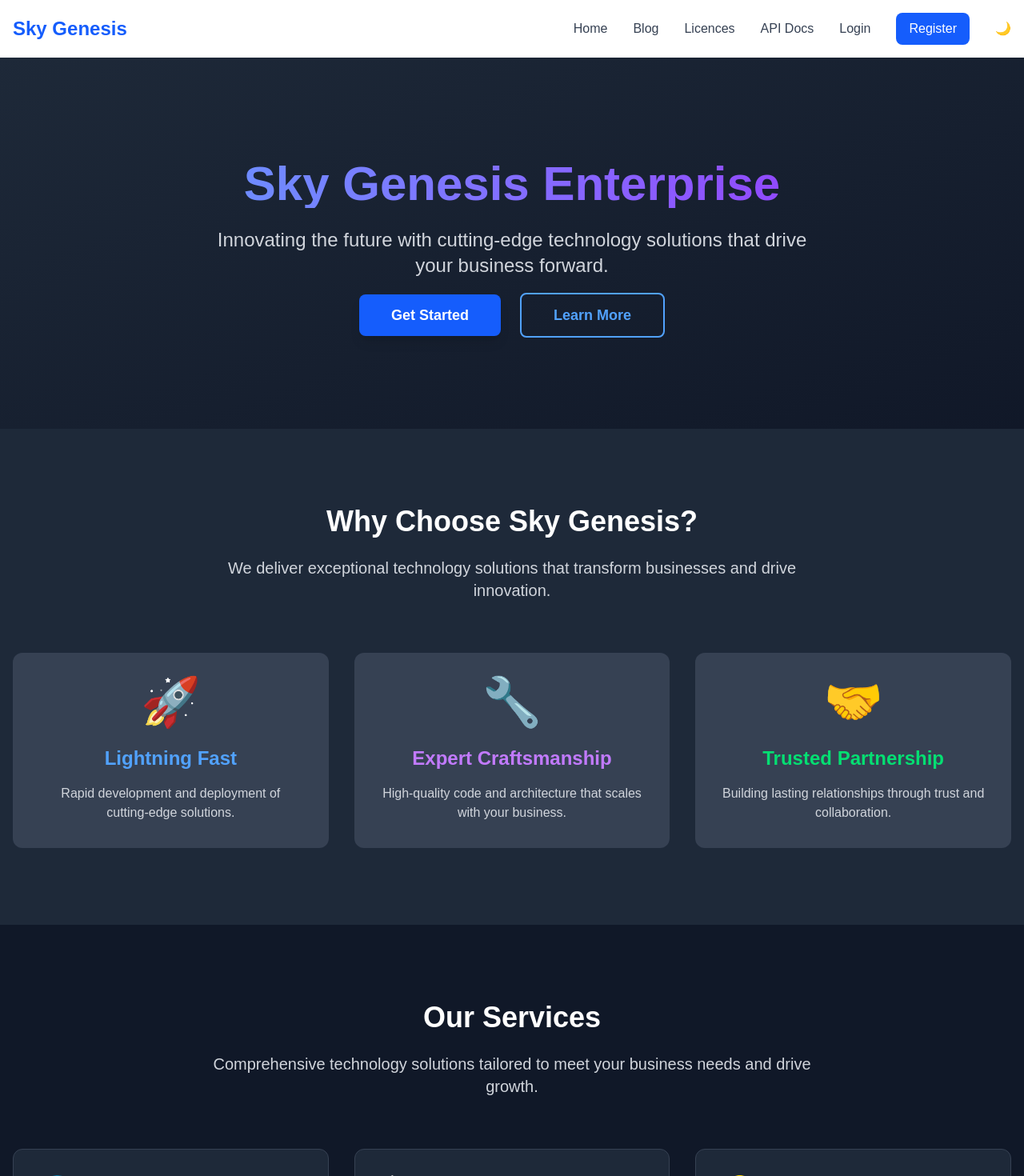
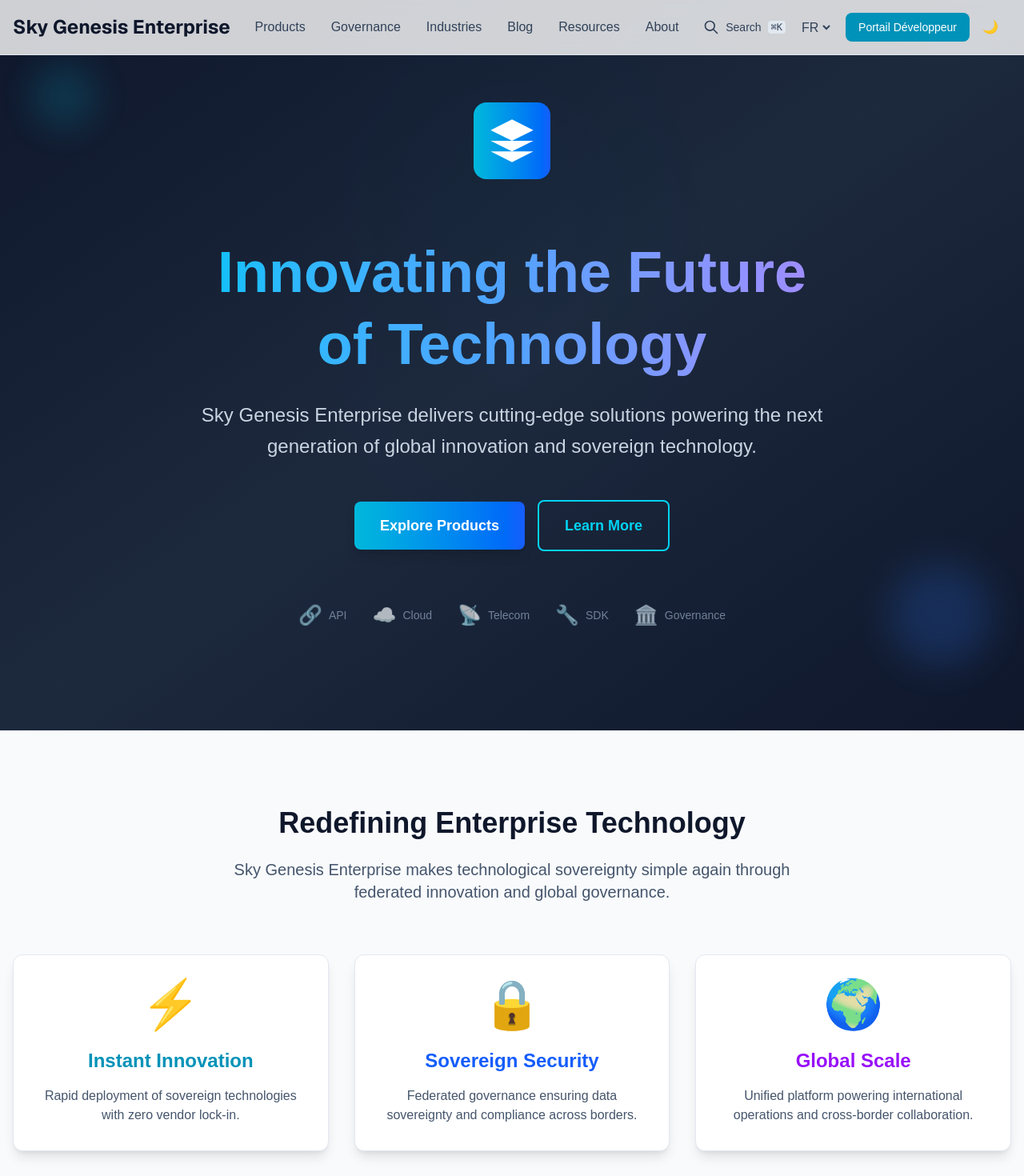
Before and after one commit to skygenesisenterprise/company-website, a Next.js app: page / in a window 1280 px wide. Shown: the top 1470 px of the page at 80% size. Built offline with nearby package versions, Linux system fonts and the light colour scheme.

Commit message:
Update Home page interface

```diff
--- a/api/services/authService.ts
+++ b/api/services/authService.ts
@@ -1,5 +1,5 @@
 import UserModel from '../models/userModel';
-import pool from '../config/database';
+import { pool } from '../config/database';
 import bcrypt from 'bcryptjs';
 import jwt from 'jsonwebtoken';
 
--- a/app/components/navbar.tsx
+++ b/app/components/navbar.tsx
@@ -6,6 +6,9 @@ import { useState, useEffect } from 'react';
 export default function Navbar() {
   const [isOpen, setIsOpen] = useState(false);
   const [isDark, setIsDark] = useState(false);
+  const [megaMenuOpen, setMegaMenuOpen] = useState<string | null>(null);
+  const [searchOpen, setSearchOpen] = useState(false);
+  const [language, setLanguage] = useState('FR');
 
   useEffect(() => {
     const theme = localStorage.getItem('theme');
@@ -16,6 +19,17 @@ export default function Navbar() {
       setIsDark(false);
       document.documentElement.classList.remove('dark');
     }
+  }, []);
+
+  useEffect(() => {
+    const handleKeyDown = (e: KeyboardEvent) => {
+      if ((e.metaKey || e.ctrlKey) && e.key === 'k') {
+        e.preventDefault();
+        setSearchOpen(true);
+      }
+    };
+    document.addEventListener('keydown', handleKeyDown);
+    return () => document.removeEventListener('keydown', handleKeyDown);
   }, []);
 
   const toggleTheme = () => {
@@ -30,49 +44,113 @@ export default function Navbar() {
     }
   };
 
+  const menuItems = [
+    { name: 'Products', href: '/products', hasMega: true },
+    { name: 'Governance', href: '/governance' },
+    { name: 'Industries', href: '/industries', hasMega: true },
+    { name: 'Blog', href: '/blog' },
+    { name: 'Resources', href: '/resources' },
+    { name: 'About', href: '/about' },
+  ];
+
+  const productsMega = [
+    { title: 'API Platform', desc: 'Powerful APIs for integration', icon: '🔗' },
+    { title: 'SDK Tools', desc: 'Developer kits for rapid deployment', icon: '🛠️' },
+    { title: 'Cloud Services', desc: 'Scalable cloud infrastructure', icon: '☁️' },
+    { title: 'Telecom Solutions', desc: 'Advanced telecom technologies', icon: '📡' },
+  ];
+
+  const industriesMega = [
+    { title: 'Federal Ministries', desc: 'Governmental operations', icon: '🏛️' },
+    { title: 'Tech Subsidiaries', desc: 'Innovation hubs', icon: '🏢' },
+    { title: 'Global Operations', desc: 'International presence', icon: '🌍' },
+    { title: 'Research Labs', desc: 'Cutting-edge R&D', icon: '🔬' },
+  ];
+
   return (
-    <nav className="bg-white dark:bg-gray-900 shadow-lg">
+    <nav className="fixed top-0 w-full z-50 bg-white/80 dark:bg-slate-900/80 backdrop-blur-md border-b border-slate-200 dark:border-slate-700">
       <div className="container mx-auto px-4">
         <div className="flex justify-between items-center py-4">
+          {/* Logo */}
           <div className="flex items-center">
-            <Link href="/" className="text-2xl font-bold text-blue-600 dark:text-blue-400">
-              Sky Genesis
+            <Link href="/" className="text-2xl font-bold text-slate-900 dark:text-white font-sans">
+              Sky Genesis Enterprise
             </Link>
           </div>
 
           {/* Desktop Menu */}
-           <div className="hidden md:flex space-x-8 items-center">
-             <Link href="/" className="text-gray-700 dark:text-gray-300 hover:text-blue-600 dark:hover:text-blue-400 transition">
-               Home
+          <div className="hidden lg:flex space-x-8 items-center relative">
+            {menuItems.map((item) => (
+              <div key={item.name} className="relative">
+                <Link
+                  href={item.href}
+                  className="text-slate-700 dark:text-slate-300 hover:text-cyan-600 dark:hover:text-cyan-400 transition font-medium"
+                  onMouseEnter={() => item.hasMega && setMegaMenuOpen(item.name)}
+                  onMouseLeave={() => setMegaMenuOpen(null)}
+                >
+                  {item.name}
                 </Link>
-             <Link href="/blog" className="text-gray-700 dark:text-gray-300 hover:text-blue-600 dark:hover:text-blue-400 transition">
-               Blog
+                {item.hasMega && megaMenuOpen === item.name && (
+                  <div
+                    className="absolute top-full left-0 mt-2 w-96 bg-white dark:bg-slate-800 shadow-xl rounded-lg p-6 border border-slate-200 dark:border-slate-700"
+                    onMouseEnter={() => setMegaMenuOpen(item.name)}
+                    onMouseLeave={() => setMegaMenuOpen(null)}
+                  >
+                    <div className="grid grid-cols-2 gap-4">
+                      {(item.name === 'Products' ? productsMega : industriesMega).map((sub) => (
+                        <Link key={sub.title} href={`${item.href}/${sub.title.toLowerCase().replace(/\s+/g, '-')}`} className="block p-3 rounded-lg hover:bg-slate-50 dark:hover:bg-slate-700 transition">
+                          <div className="text-2xl mb-2">{sub.icon}</div>
+                          <h3 className="font-semibold text-slate-900 dark:text-white">{sub.title}</h3>
+                          <p className="text-sm text-slate-600 dark:text-slate-400">{sub.desc}</p>
                         </Link>
-             <Link href="/licences" className="text-gray-700 dark:text-gray-300 hover:text-blue-600 dark:hover:text-blue-400 transition">
-               Licences
+                      ))}
+                    </div>
+                  </div>
+                )}
+              </div>
+            ))}
+          </div>
+
+          {/* Right Side */}
+          <div className="flex items-center space-x-4">
+            {/* Search */}
+            <button
+              onClick={() => setSearchOpen(true)}
+              className="hidden lg:flex items-center space-x-2 text-slate-700 dark:text-slate-300 hover:text-cyan-600 dark:hover:text-cyan-400 transition"
+            >
+              <svg className="w-5 h-5" fill="none" stroke="currentColor" viewBox="0 0 24 24">
+                <path strokeLinecap="round" strokeLinejoin="round" strokeWidth={2} d="M21 21l-6-6m2-5a7 7 0 11-14 0 7 7 0 0114 0z" />
+              </svg>
+              <span className="text-sm">Search</span>
+              <kbd className="text-xs bg-slate-200 dark:bg-slate-700 px-1 rounded">⌘K</kbd>
+            </button>
+
+            {/* Language Selector */}
+            <select
+              value={language}
+              onChange={(e) => setLanguage(e.target.value)}
+              className="bg-transparent text-slate-700 dark:text-slate-300 border-none focus:outline-none"
+            >
+              <option value="FR">FR</option>
+              <option value="EN">EN</option>
+              <option value="DE">DE</option>
+              <option value="NL">NL</option>
+            </select>
+
+            {/* CTA */}
+            <Link href="/developer-portal" className="hidden lg:block bg-cyan-600 text-white px-4 py-2 rounded-lg hover:bg-cyan-700 transition text-sm font-medium">
+              Portail Développeur
             </Link>
-             <Link href="/swagger" className="text-gray-700 dark:text-gray-300 hover:text-blue-600 dark:hover:text-blue-400 transition">
-               API Docs
-             </Link>
-             <Link href="/auth/login" className="text-gray-700 dark:text-gray-300 hover:text-blue-600 dark:hover:text-blue-400 transition">
-               Login
-             </Link>
-             <Link href="/auth/register" className="bg-blue-600 text-white px-4 py-2 rounded-lg hover:bg-blue-700 transition">
-               Register
-             </Link>
-             <button onClick={toggleTheme} className="text-gray-700 dark:text-gray-300 hover:text-blue-600 dark:hover:text-blue-400 transition">
+
+            {/* Theme Toggle */}
+            <button onClick={toggleTheme} className="text-slate-700 dark:text-slate-300 hover:text-cyan-600 dark:hover:text-cyan-400 transition">
               {isDark ? '☀️' : '🌙'}
             </button>
-           </div>
 
             {/* Mobile Menu Button */}
-           <div className="md:hidden flex items-center space-x-2">
-             <button onClick={toggleTheme} className="text-gray-700 dark:text-gray-300 hover:text-blue-600 dark:hover:text-blue-400 transition">
-               {isDark ? '☀️' : '🌙'}
-             </button>
             <button
               onClick={() => setIsOpen(!isOpen)}
-               className="text-gray-700 dark:text-gray-300 hover:text-blue-600 dark:hover:text-blue-400 focus:outline-none"
+              className="lg:hidden text-slate-700 dark:text-slate-300 hover:text-cyan-600 dark:hover:text-cyan-400 focus:outline-none"
             >
               <svg className="w-6 h-6" fill="none" stroke="currentColor" viewBox="0 0 24 24">
                 <path strokeLinecap="round" strokeLinejoin="round" strokeWidth={2} d={isOpen ? "M6 18L18 6M6 6l12 12" : "M4 6h16M4 12h16M4 18h16"} />
@@ -83,28 +161,43 @@ export default function Navbar() {
 
         {/* Mobile Menu */}
         {isOpen && (
-           <div className="md:hidden pb-4">
-             <Link href="/" className="block py-2 text-gray-700 dark:text-gray-300 hover:text-blue-600 dark:hover:text-blue-400 transition">
-               Home
+          <div className="lg:hidden pb-4 space-y-2">
+            {menuItems.map((item) => (
+              <div key={item.name}>
+                <Link href={item.href} className="block py-2 text-slate-700 dark:text-slate-300 hover:text-cyan-600 dark:hover:text-cyan-400 transition font-medium">
+                  {item.name}
                 </Link>
-             <Link href="/blog" className="block py-2 text-gray-700 dark:text-gray-300 hover:text-blue-600 dark:hover:text-blue-400 transition">
-               Blog
+                {item.hasMega && (
+                  <div className="ml-4 space-y-1">
+                    {(item.name === 'Products' ? productsMega : industriesMega).map((sub) => (
+                      <Link key={sub.title} href={`${item.href}/${sub.title.toLowerCase().replace(/\s+/g, '-')}`} className="block py-1 text-sm text-slate-600 dark:text-slate-400 hover:text-cyan-600 dark:hover:text-cyan-400 transition">
+                        {sub.icon} {sub.title}
                       </Link>
-             <Link href="/licences" className="block py-2 text-gray-700 dark:text-gray-300 hover:text-blue-600 dark:hover:text-blue-400 transition">
-               Licences
+                    ))}
+                  </div>
+                )}
+              </div>
+            ))}
+            <Link href="/developer-portal" className="block bg-cyan-600 text-white px-4 py-2 rounded-lg hover:bg-cyan-700 transition text-sm font-medium mt-4">
+              Portail Développeur
             </Link>
-             <Link href="/swagger" className="block py-2 text-gray-700 dark:text-gray-300 hover:text-blue-600 dark:hover:text-blue-400 transition">
-               API Docs
-             </Link>
-             <Link href="/auth/login" className="block py-2 text-gray-700 dark:text-gray-300 hover:text-blue-600 dark:hover:text-blue-400 transition">
-               Login
-             </Link>
-             <Link href="/auth/register" className="block py-2 bg-blue-600 text-white px-4 py-2 rounded-lg hover:bg-blue-700 transition mt-2">
-               Register
-             </Link>
-             <button onClick={toggleTheme} className="block py-2 text-gray-700 dark:text-gray-300 hover:text-blue-600 dark:hover:text-blue-400 transition">
-               {isDark ? '☀️ Light' : '🌙 Dark'}
+          </div>
+        )}
+
+        {/* Search Modal */}
+        {searchOpen && (
+          <div className="fixed inset-0 bg-black/50 flex items-center justify-center z-50" onClick={() => setSearchOpen(false)}>
+            <div className="bg-white dark:bg-slate-800 p-6 rounded-lg w-full max-w-md mx-4" onClick={(e) => e.stopPropagation()}>
+              <input
+                type="text"
+                placeholder="Search docs, API, articles..."
+                className="w-full px-4 py-2 border border-slate-300 dark:border-slate-600 rounded-lg focus:outline-none focus:ring-2 focus:ring-cyan-500 bg-transparent"
+                autoFocus
+              />
+              <button onClick={() => setSearchOpen(false)} className="mt-4 text-sm text-slate-500 hover:text-slate-700 dark:hover:text-slate-300">
+                Close (Esc)
               </button>
+            </div>
           </div>
         )}
       </div>
--- a/app/page.tsx
+++ b/app/page.tsx
@@ -2,52 +2,124 @@ export default function Home() {
   return (
     <div className="min-h-screen bg-gray-900 dark:bg-gray-900 text-white">
       {/* Hero Section */}
-      <section className="bg-gradient-to-br from-gray-800 to-gray-900 text-white py-32">
-        <div className="container mx-auto px-4 text-center">
+      <section className="relative overflow-hidden bg-gradient-to-br from-slate-900 via-slate-800 to-slate-900 text-white py-32">
+        {/* Background Pattern */}
+        <div className="absolute inset-0 opacity-10">
+          <div className="absolute inset-0 bg-[radial-gradient(circle_at_50%_50%,rgba(56,189,248,0.1),transparent_50%)]"></div>
+          <div className="absolute top-0 left-1/2 transform -translate-x-1/2 w-96 h-96 bg-cyan-500/10 rounded-full blur-3xl"></div>
+        </div>
+
+        <div className="relative container mx-auto px-4 text-center">
+          {/* Logo */}
           <div className="mb-8">
-            <h1 className="text-6xl font-bold mb-6 bg-gradient-to-r from-blue-400 to-purple-600 bg-clip-text text-transparent">
-              Sky Genesis Enterprise
+            <div className="inline-block p-4 bg-gradient-to-r from-cyan-500 to-blue-600 rounded-2xl mb-8">
+              <svg className="w-16 h-16 text-white" fill="currentColor" viewBox="0 0 24 24">
+                <path d="M12 2L2 7l10 5 10-5-10-5zM2 17l10 5 10-5M2 12l10 5 10-5"/>
+              </svg>
+            </div>
+          </div>
+
+          {/* Main Title */}
+          <h1 className="text-5xl md:text-7xl font-bold mb-6 bg-gradient-to-r from-cyan-400 via-blue-400 to-purple-400 bg-clip-text text-transparent leading-tight">
+            Innovating the Future<br/>of Technology
           </h1>
-            <p className="text-2xl mb-8 max-w-3xl mx-auto text-gray-300">
-              Innovating the future with cutting-edge technology solutions that drive your business forward.
+
+          {/* Subtitle */}
+          <p className="text-xl md:text-2xl mb-12 max-w-4xl mx-auto text-slate-300 leading-relaxed">
+            Sky Genesis Enterprise delivers cutting-edge solutions powering the next generation of global innovation and sovereign technology.
           </p>
-          </div>
-          <div className="space-x-6">
-            <a href="/auth/login" className="bg-blue-600 hover:bg-blue-700 text-white px-10 py-4 rounded-lg font-semibold text-lg transition-all duration-200 shadow-lg hover:shadow-xl">
-              Get Started
+
+          {/* CTA Buttons */}
+          <div className="flex flex-col sm:flex-row gap-4 justify-center items-center mb-16">
+            <a href="/products" className="bg-gradient-to-r from-cyan-500 to-blue-600 hover:from-cyan-600 hover:to-blue-700 text-white px-8 py-4 rounded-lg font-semibold text-lg transition-all duration-300 shadow-lg hover:shadow-xl transform hover:scale-105">
+              Explore Products
             </a>
-            <a href="#features" className="border-2 border-blue-400 text-blue-400 hover:bg-blue-400 hover:text-gray-900 px-10 py-4 rounded-lg font-semibold text-lg transition-all duration-200">
+            <a href="/governance" className="border-2 border-cyan-400 text-cyan-400 hover:bg-cyan-400 hover:text-slate-900 px-8 py-4 rounded-lg font-semibold text-lg transition-all duration-300">
               Learn More
             </a>
           </div>
+
+          {/* Tech Stack Icons */}
+          <div className="flex flex-wrap justify-center items-center gap-8 opacity-75">
+            <div className="flex items-center space-x-2 text-slate-400">
+              <span className="text-2xl">🔗</span>
+              <span className="text-sm font-medium">API</span>
             </div>
+            <div className="flex items-center space-x-2 text-slate-400">
+              <span className="text-2xl">☁️</span>
+              <span className="text-sm font-medium">Cloud</span>
+            </div>
+            <div className="flex items-center space-x-2 text-slate-400">
+              <span className="text-2xl">📡</span>
+              <span className="text-sm font-medium">Telecom</span>
+            </div>
+            <div className="flex items-center space-x-2 text-slate-400">
+              <span className="text-2xl">🔧</span>
+              <span className="text-sm font-medium">SDK</span>
+            </div>
+            <div className="flex items-center space-x-2 text-slate-400">
+              <span className="text-2xl">🏛️</span>
+              <span className="text-sm font-medium">Governance</span>
+            </div>
+          </div>
+        </div>
+
+        {/* Floating Elements */}
+        <div className="absolute top-20 left-10 w-20 h-20 bg-cyan-500/20 rounded-full blur-xl animate-pulse"></div>
+        <div className="absolute bottom-20 right-10 w-32 h-32 bg-blue-500/20 rounded-full blur-xl animate-pulse delay-1000"></div>
       </section>
 
       {/* Features Section */}
-       <section id="features" className="py-24 bg-gray-800">
+      <section id="features" className="py-24 bg-slate-50 dark:bg-slate-900">
         <div className="container mx-auto px-4">
           <div className="text-center mb-16">
-             <h2 className="text-4xl font-bold mb-6">Why Choose Sky Genesis?</h2>
-             <p className="text-xl text-gray-300 max-w-3xl mx-auto">
-               We deliver exceptional technology solutions that transform businesses and drive innovation.
+            <h2 className="text-3xl md:text-4xl font-bold mb-6 text-slate-900 dark:text-white">Redefining Enterprise Technology</h2>
+            <p className="text-lg md:text-xl text-slate-600 dark:text-slate-300 max-w-3xl mx-auto">
+              Sky Genesis Enterprise makes technological sovereignty simple again through federated innovation and global governance.
             </p>
           </div>
-           <div className="grid md:grid-cols-3 gap-8">
-             <div className="text-center p-8 bg-gray-700 rounded-xl hover:bg-gray-600 transition-all duration-300">
-               <div className="text-6xl mb-6">🚀</div>
-               <h3 className="text-2xl font-semibold mb-4 text-blue-400">Lightning Fast</h3>
-               <p className="text-gray-300">Rapid development and deployment of cutting-edge solutions.</p>
+
+          <div className="grid md:grid-cols-3 gap-8 mb-16">
+            <div className="text-center p-8 bg-white dark:bg-slate-800 rounded-xl shadow-lg hover:shadow-xl transition-all duration-300 border border-slate-200 dark:border-slate-700">
+              <div className="text-6xl mb-6">⚡</div>
+              <h3 className="text-2xl font-semibold mb-4 text-cyan-600 dark:text-cyan-400">Instant Innovation</h3>
+              <p className="text-slate-600 dark:text-slate-300">Rapid deployment of sovereign technologies with zero vendor lock-in.</p>
             </div>
-             <div className="text-center p-8 bg-gray-700 rounded-xl hover:bg-gray-600 transition-all duration-300">
-               <div className="text-6xl mb-6">🔧</div>
-               <h3 className="text-2xl font-semibold mb-4 text-purple-400">Expert Craftsmanship</h3>
-               <p className="text-gray-300">High-quality code and architecture that scales with your business.</p>
+            <div className="text-center p-8 bg-white dark:bg-slate-800 rounded-xl shadow-lg hover:shadow-xl transition-all duration-300 border border-slate-200 dark:border-slate-700">
+              <div className="text-6xl mb-6">🔒</div>
+              <h3 className="text-2xl font-semibold mb-4 text-blue-600 dark:text-blue-400">Sovereign Security</h3>
+              <p className="text-slate-600 dark:text-slate-300">Federated governance ensuring data sovereignty and compliance across borders.</p>
             </div>
-             <div className="text-center p-8 bg-gray-700 rounded-xl hover:bg-gray-600 transition-all duration-300">
-               <div className="text-6xl mb-6">🤝</div>
-               <h3 className="text-2xl font-semibold mb-4 text-green-400">Trusted Partnership</h3>
-               <p className="text-gray-300">Building lasting relationships through trust and collaboration.</p>
+            <div className="text-center p-8 bg-white dark:bg-slate-800 rounded-xl shadow-lg hover:shadow-xl transition-all duration-300 border border-slate-200 dark:border-slate-700">
+              <div className="text-6xl mb-6">🌍</div>
+              <h3 className="text-2xl font-semibold mb-4 text-purple-600 dark:text-purple-400">Global Scale</h3>
+              <p className="text-slate-600 dark:text-slate-300">Unified platform powering international operations and cross-border collaboration.</p>
             </div>
+          </div>
+
+          {/* Code Example */}
+          <div className="bg-slate-900 dark:bg-slate-800 rounded-xl p-8 shadow-2xl">
+            <div className="flex items-center mb-4">
+              <div className="flex space-x-2">
+                <div className="w-3 h-3 bg-red-500 rounded-full"></div>
+                <div className="w-3 h-3 bg-yellow-500 rounded-full"></div>
+                <div className="w-3 h-3 bg-green-500 rounded-full"></div>
+              </div>
+              <span className="ml-4 text-slate-400 text-sm">Sky Genesis API Integration</span>
+            </div>
+            <pre className="text-slate-300 overflow-x-auto">
+              <code>{`import { SkyGenesisAPI } from '@skygenesis/enterprise';
+
+const client = new SkyGenesisAPI({
+  federation: 'eu-west',
+  governance: 'sovereign'
+});
+
+const result = await client.deploy({
+  service: 'telecom-infrastructure',
+  region: 'global'
+});`}</code>
+            </pre>
           </div>
         </div>
       </section>
@@ -85,7 +157,7 @@ export default function Home() {
        <section className="py-24 bg-gray-800">
          <div className="container mx-auto px-4 text-center">
            <h2 className="text-4xl font-bold mb-6">Ready to Innovate?</h2>
-           <p className="text-xl text-gray-300 mb-12 max-w-2xl mx-auto">Let's build the future together. Contact us to start your next project.</p>
+            <p className="text-xl text-gray-300 mb-12 max-w-2xl mx-auto">Let&apos;s build the future together. Contact us to start your next project.</p>
            <a href="mailto:contact@skygenesisenterprise.com" className="bg-gradient-to-r from-blue-600 to-purple-600 text-white px-12 py-4 rounded-lg font-semibold text-lg hover:from-blue-700 hover:to-purple-700 transition-all duration-200 shadow-lg hover:shadow-xl">
              Get In Touch
            </a>
--- a/app/pages/swagger.tsx
+++ b/app/pages/swagger.tsx
@@ -10,11 +10,14 @@ const SwaggerPage: React.FC = () => {
     document.body.appendChild(script);
 
     script.onload = () => {
+      // @ts-expect-error SwaggerUI types not available
       const ui = window.SwaggerUIBundle({
         url: '/api-docs/swagger.json',
         dom_id: '#swagger-ui',
         presets: [
+          // @ts-expect-error SwaggerUI types not available
           window.SwaggerUIBundle.presets.apis,
+          // @ts-expect-error SwaggerUI types not available
           window.SwaggerUIStandalonePreset
         ],
         layout: "BaseLayout"
```
Also changed, not shown: api/middlewares/authMiddlewares.ts (+8 -0 lines). Lines whose indentation alone changed are shown as unchanged.
